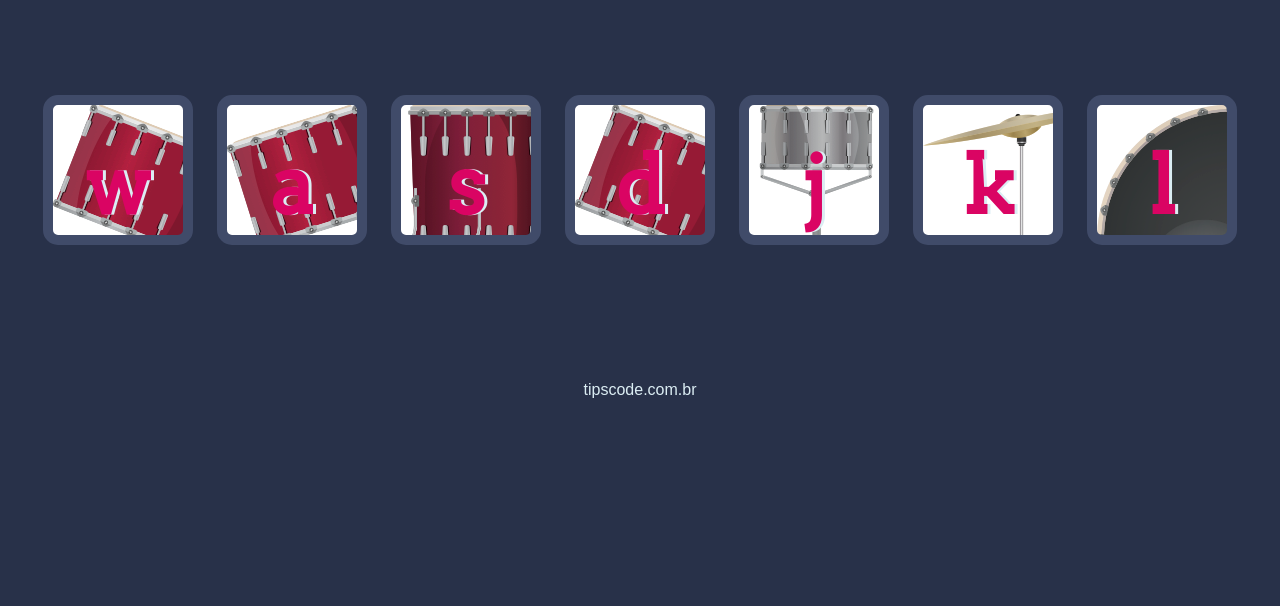
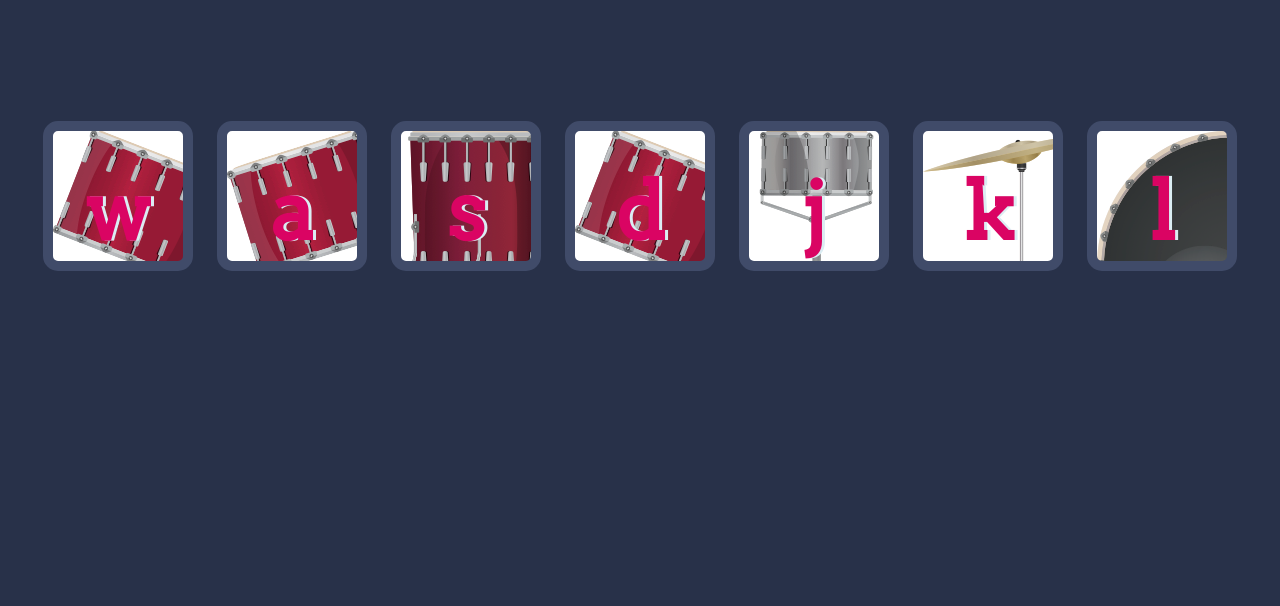
Before and after one commit to Pietro-Carnavalli/Projeto-bateria-start, a plain HTML site: page index.html in a window 1280 px wide. Shown: the part 194-800 px from the top of the page. Drawn offline with Linux system fonts and the light colour scheme.

Commit message:
Mudei o Footer

```diff
--- a/index.html
+++ b/index.html
@@ -1,6 +1,7 @@
 <!DOCTYPE html>
 <html lang="pt-br">
 
+#Remove footer da página index.html
 <head>
   <meta charset="utf-8">
   <title>Bateria</title>
@@ -22,9 +23,7 @@
   </div>
 
 
-  <footer>
-    tipscode.com.br
-  </footer>
+
   <script src="./app.js"></script>
 </body>
 
```
